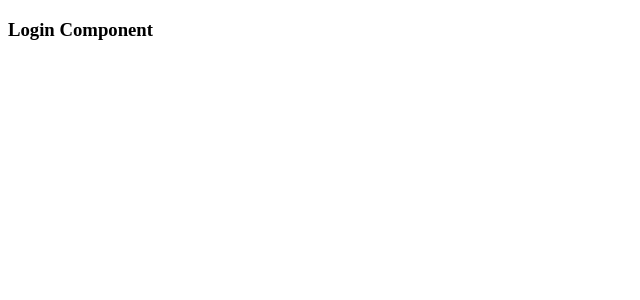
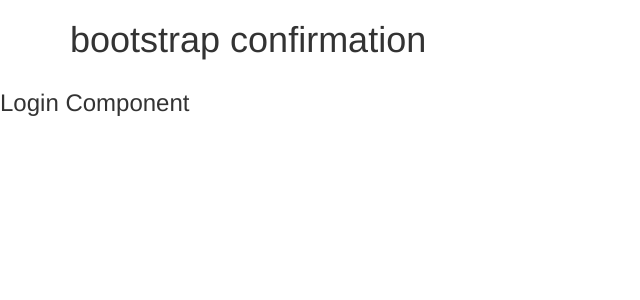
Before and after one commit to arays22/blog-app, an Angular app: page / in a window 1280 px wide. Shown: the top 300 px of the page, without its empty margins (0-640 px from the left). Built offline with nearby package versions, Linux system fonts and the light colour scheme.

Commit message:
added bootstrap

```diff
--- a/angular.json
+++ b/angular.json
@@ -23,6 +23,7 @@
               "src/assets"
             ],
             "styles": [
+              "./node_modules/bootstrap/dist/css/bootstrap.css",
               "src/styles.css"
             ],
             "scripts": []
--- a/package.json
+++ b/package.json
@@ -20,6 +20,7 @@
     "@angular/platform-browser": "^6.0.3",
     "@angular/platform-browser-dynamic": "^6.0.3",
     "@angular/router": "^6.0.3",
+    "bootstrap": "^3.3.7",
     "core-js": "^2.5.4",
     "rxjs": "^6.0.0",
     "zone.js": "^0.8.26"
--- a/src/app/root/root.component.html
+++ b/src/app/root/root.component.html
@@ -1,2 +1,8 @@
-
+<div class="container">
+    <div class="row">
+        <div class="col-md-12">
+            <h1>bootstrap confirmation</h1>
+        </div>
+    </div>
+</div>
 <router-outlet></router-outlet>
```
Also changed, not shown: 1 other file (tests, documents, lock files or other folders).
